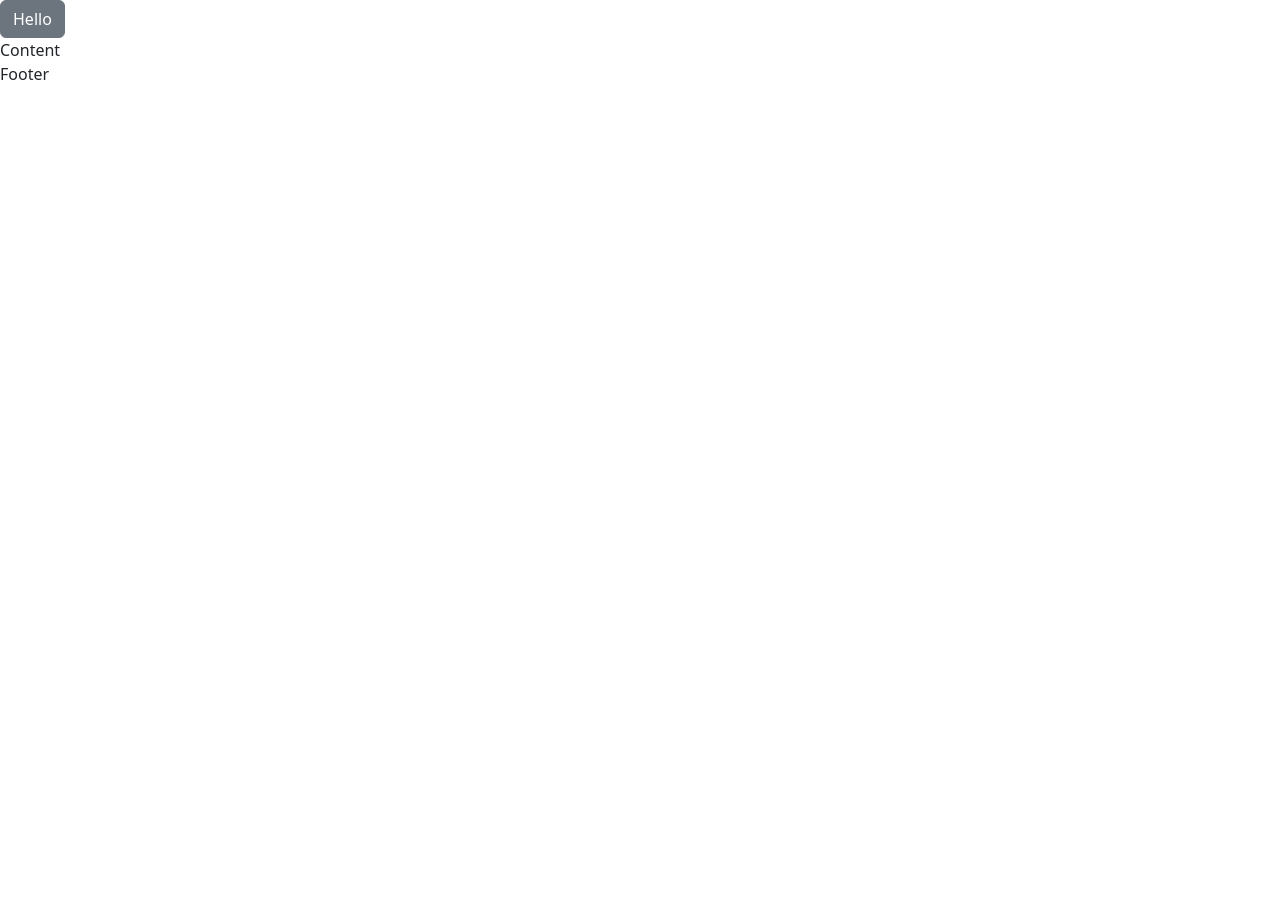
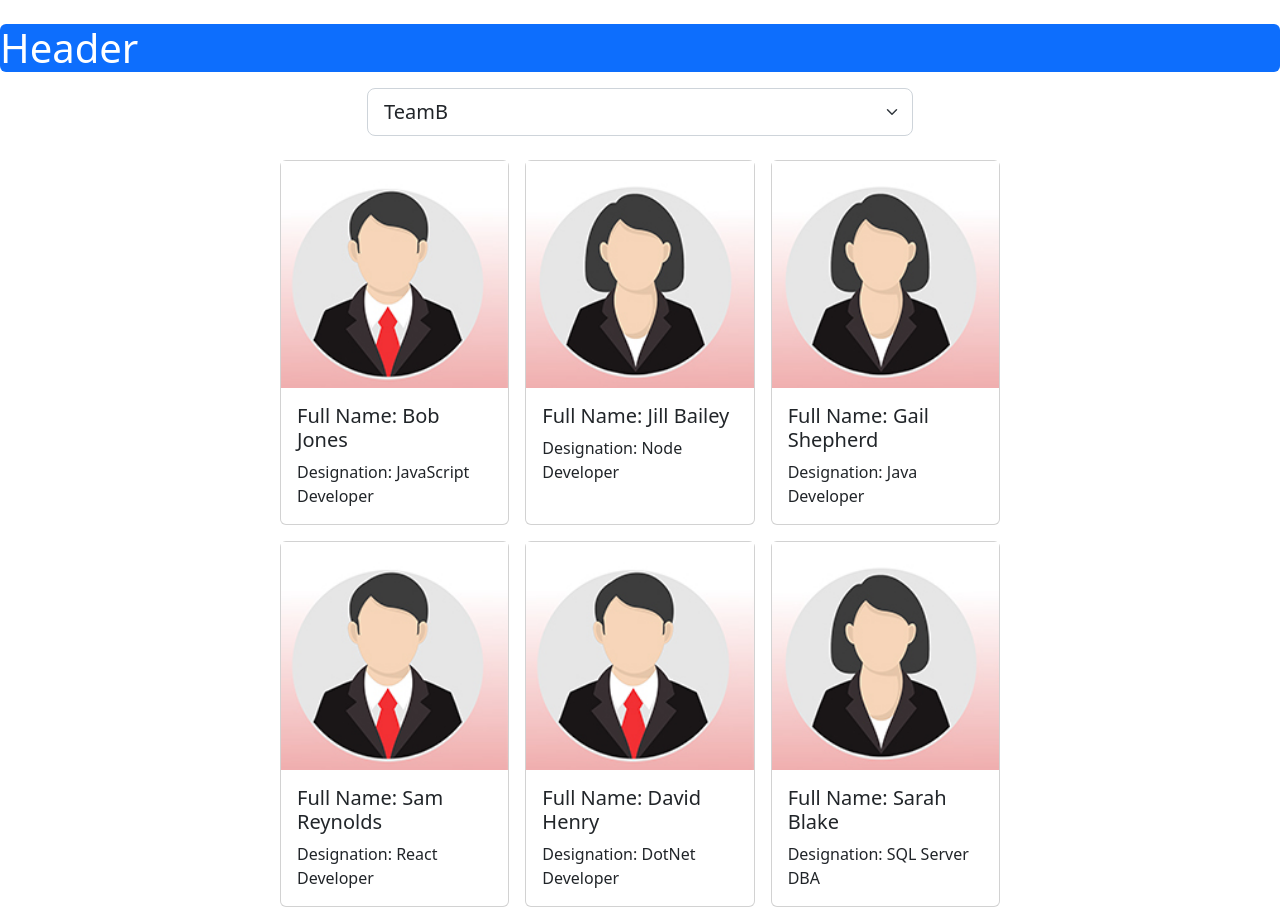
Before and after one commit to Haashir-Shakeel/react-TeamMemeberAllocation, a React (Create React App) app: page / in a window 1280 px wide. Shown: the top 921 px of the page. Before the commit the page ends 800 px from the top, so only its background shows below. Built offline with nearby package versions, Linux system fonts and the light colour scheme.

Commit message:
Employee.jsx made cards, using grid to display, styling. useState for team and employees, onChange working for setTeam

```diff
--- a/src/App.css
+++ b/src/App.css
@@ -1,38 +1,4 @@
-.App {
-  text-align: center;
+.card-collection{
+  display: grid;
+  grid-template-columns: 1fr 1fr 1fr;
 }
-
-.App-logo {
-  height: 40vmin;
-  pointer-events: none;
-}
-
-@media (prefers-reduced-motion: no-preference) {
-  .App-logo {
-    animation: App-logo-spin infinite 20s linear;
-  }
-}
-
-.App-header {
-  background-color: #282c34;
-  min-height: 100vh;
-  display: flex;
-  flex-direction: column;
-  align-items: center;
-  justify-content: center;
-  font-size: calc(10px + 2vmin);
-  color: white;
-}
-
-.App-link {
-  color: #61dafb;
-}
-
-@keyframes App-logo-spin {
-  from {
-    transform: rotate(0deg);
-  }
-  to {
-    transform: rotate(360deg);
-  }
-}
--- a/src/App.js
+++ b/src/App.js
@@ -3,12 +3,13 @@
 import { Header } from './components/Header';
 import { Footer } from './components/Footer';
 import { Content } from './components/Content';
+import Employees from './components/Employees';
 
 function App() {
   return (
       <div>
         <Header/>
-        <Content/>
+        <Employees/>
         <Footer/>
       </div>
     );
--- /dev/null
+++ b/src/components/Employees.jsx
@@ -0,0 +1,138 @@
+import React, { useState } from 'react'
+import femaleProfile from '../images/femaleProfile.jpg'
+import maleProfile from '../images/maleProfile.jpg'
+export const Employees = () => {
+
+    const [team, setTeam] = useState('TeamB')
+
+    const [employees, SetEmployees]=useState([{
+      id: 1,
+      fullName: "Bob Jones",
+      designation: "JavaScript Developer",
+      gender: "male",
+      teamName: "TeamA"
+    },
+    {
+      id: 2,
+      fullName: "Jill Bailey",
+      designation: "Node Developer",
+      gender: "female",
+      teamName: "TeamA"
+    },
+    {
+      id: 3,
+      fullName: "Gail Shepherd",
+      designation: "Java Developer",
+      gender: "female",
+      teamName: "TeamA"
+    },
+    {
+      id: 4,
+      fullName: "Sam Reynolds",
+      designation: "React Developer",
+      gender: "male",
+      teamName: "TeamB"
+    },
+    {
+      id: 5,
+      fullName: "David Henry",
+      designation: "DotNet Developer",
+      gender: "male",
+      teamName: "TeamB"
+    },
+    {
+      id: 6,
+      fullName: "Sarah Blake",
+      designation: "SQL Server DBA",
+      gender: "female",
+      teamName: "TeamB"
+    },
+    {
+      id: 7,
+      fullName: "James Bennet",
+      designation: "Angular Developer",
+      gender: "male",
+      teamName: "TeamC"
+    },
+    {
+      id: 8,
+      fullName: "Jessica Faye",
+      designation: "API Developer",
+      gender: "female",
+      teamName: "TeamC"
+    },
+    {
+      id: 9,
+      fullName: "Lita Stone",
+      designation: "C++ Developer",
+      gender: "female",
+      teamName: "TeamC"
+    },
+    {
+      id: 10,
+      fullName: "Daniel Young",
+      designation: "Python Developer",
+      gender: "male",
+      teamName: "TeamD"
+    },
+    {
+      id: 11,
+      fullName: "Adrian Jacobs",
+      designation: "Vue Developer",
+      gender: "male",
+      teamName: "TeamD"
+    },
+    {
+      id: 12,
+      fullName: "Devin Monroe",
+      designation: "Graphic Designer",
+      gender: "male",
+      teamName: "TeamD"
+    }])
+
+  return (
+    <main className='container'>
+      <div className='row justify-content-center mb-3 mt-3'>
+        <div className='col-6'>
+          <select className='form-select form-select-lg' value={team} onChange={(e)=>setTeam(e.target.value)}>
+            <option value="TeamA">TeamA</option>
+            <option value="TeamB">TeamB</option>
+            <option value="TeamC">TeamC</option>
+            <option value="TeamD">TeamD</option>
+          </select>
+        </div>
+      </div>
+      <div className='row justify-content-center mb-3 mt-3'>
+        <div className='col-8'>
+          <div className='card-collection'>
+
+            {
+              employees.map((item)=>{
+                return (
+                  <div key={item.id} className='card m-2' style={{cursor:"pointer"}} >
+                {
+                  item.gender === 'male' ?
+                <img src={maleProfile}/>
+                : <img src={femaleProfile}/>
+                }
+                <div className='card-body'>
+                  <h5 className='card-title'>
+                    Full Name: {item.fullName}
+                  </h5>
+                  <p className='card-text'>
+                    Designation: {item.designation}
+                  </p>
+                </div>
+                </div>
+
+                )
+              })
+            }
+            </div>
+        </div>
+      </div>
+    </main>
+  )
+}
+
+export default Employees
--- a/src/components/Header.jsx
+++ b/src/components/Header.jsx
@@ -1,8 +1,8 @@
 import React from 'react'
-import { Button } from 'react-bootstrap'
+
 
 export const Header = () => {
   return (
-    <Button variant='secondary'>Hello</Button>
+    <h1 className='mt-4 p5 bg-primary text-white rounded'>Header</h1>
   )
 }
```
Also changed, not shown: src/images/femaleProfile.jpg (added), src/images/maleProfile.jpg (added).
